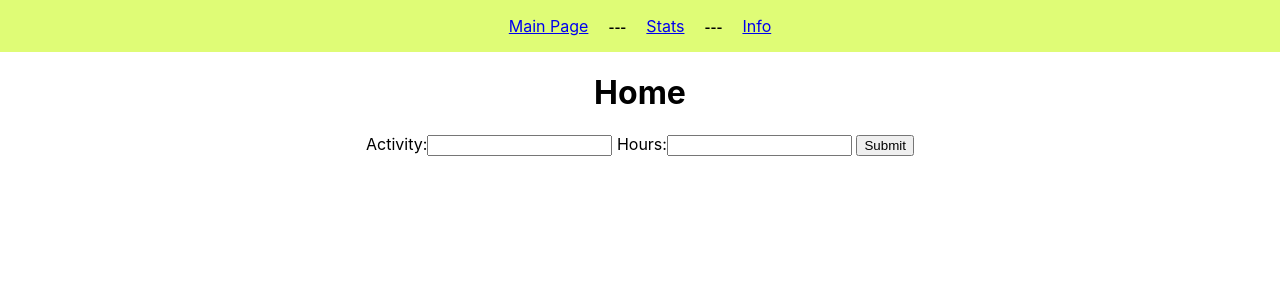
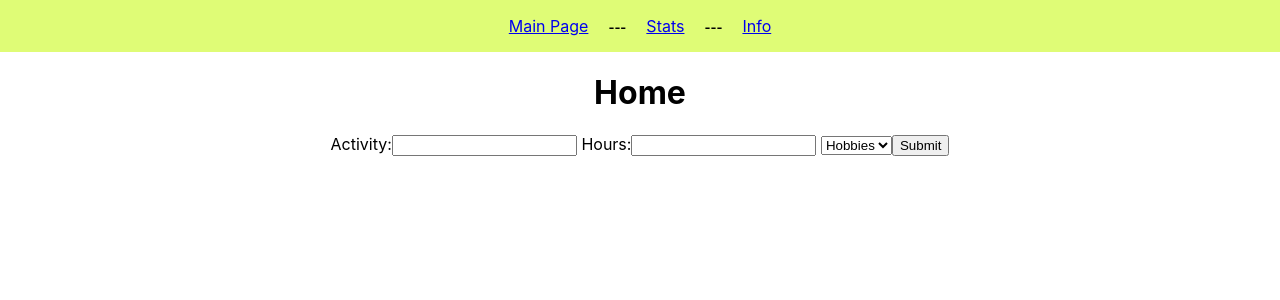
Before and after one commit to masisoranummi/react-htyo, a React (Create React App) app: page / in a window 1280 px wide. Shown: the top 300 px of the page. Built offline with nearby package versions, Linux system fonts and the light colour scheme; data requests are answered from the project's data file.

Commit message:
add contexts

```diff
--- a/db.json
+++ b/db.json
@@ -1,14 +1,44 @@
 {
   "posts": [
     {
-            "activity": "testing",
+      "activity": "Creating react project",
       "time": 5,
-            "id": 1
+      "id": 1,
+      "contextId": 2
     },
     {
-            "activity": "playing",
+      "activity": "Playing videogames",
       "time": 7,
-            "id": 2
+      "id": 2,
+      "contextId": 1
+    },
+    {
+      "activity": "Writing",
+      "time": "3",
+      "contextId": 4,
+      "id": 3
+    }
+  ],
+  "contexts": [
+    {
+      "id": 1,
+      "title": "Hobbies"
+    },
+    {
+      "id": 2,
+      "title": "School"
+    },
+    {
+      "id": 3,
+      "title": "Rest"
+    },
+    {
+      "id": 4,
+      "title": "Chores"
+    },
+    {
+      "id": 5,
+      "title": "Other"
     }
   ]
 }
--- a/src/App.js
+++ b/src/App.js
@@ -11,20 +11,6 @@ class App extends React.Component {
         this.state = {
             answer: "",
         };
-        this.addData = this.addData.bind(this);
-    }
-
-    addData() {
-        fetch("http://127.0.0.1:3010/posts/1", {
-            method: "PUT",
-            headers: { "Content-Type": "application/json" },
-            body: JSON.stringify({ author: "Masi" }),
-        })
-            .then((resp) => resp.json())
-            .then((data) => {
-                this.setState({ answer: data.author });
-                console.log(data);
-            });
     }
 
     render() {
--- a/src/HomeComponent.js
+++ b/src/HomeComponent.js
@@ -1,10 +1,33 @@
-import { useState } from "react";
+import { useState, useEffect } from "react";
 
 function HomeComponent() {
     const [current, setCurrent] = useState("");
     const [time, setTime] = useState("");
+    const [contexts, setContexts] = useState([]);
+    const [newContexts, setNewContexts] = useState([]);
+    const [currentcontext, setCurrentContext] = useState([]);
+    const [loading, setLoading] = useState(true);
     console.log(current);
     console.log(time);
+    useEffect(() => {
+        fetch("http://localhost:3010/contexts")
+            .then((response) => response.json())
+            .then((data) => {
+                if (loading) {
+                    setLoading(false);
+                    for (let i = 0; i < data.length; i++) {
+                        setContexts((contexts) => [...contexts, data[i]]);
+                        setNewContexts((newContexts) => [
+                            ...newContexts,
+                            <option key={i} value={data[i].title}>
+                                {data[i].title}
+                            </option>,
+                        ]);
+                        console.log(data[i].title);
+                    }
+                }
+            });
+    }, [loading]);
     function handleActivity(event) {
         setCurrent(event.target.value);
         event.preventDefault();
@@ -13,11 +36,25 @@ function HomeComponent() {
         setTime(event.target.value);
         event.preventDefault();
     }
+    function handleContext(event) {
+        setCurrentContext(event.target.value);
+        event.preventDefault();
+    }
     function handleSubmit() {
+        let currentId = 0;
+        for (let i = 0; i < contexts.length; i++) {
+            if (contexts[i].title === currentcontext) {
+                currentId = contexts[i].id;
+            }
+        }
         fetch("http://127.0.0.1:3010/posts", {
             method: "POST",
             headers: { "Content-Type": "application/json" },
-            body: JSON.stringify({ activity: current, time: time }),
+            body: JSON.stringify({
+                activity: current,
+                time: time,
+                contextId: currentId,
+            }),
         })
             .then((resp) => resp.json())
             .then((data) => {
@@ -51,6 +88,10 @@ function HomeComponent() {
                         onChange={handleTime}
                     />{" "}
                 </label>
+                <select onChange={handleContext}>
+                    value={currentcontext}
+                    {newContexts}
+                </select>
                 <input type="submit" value="Submit" />
             </form>
         </>
--- a/src/StatsComponent.js
+++ b/src/StatsComponent.js
@@ -8,17 +8,21 @@ class StatsComponent extends React.Component {
             stats: [],
             newstats: [],
         };
+        this.fetchData = this.fetchData.bind(this);
     }
 
     componentDidMount() {
-        const activityArr = [];
         if (this.state.loading) {
             fetch("http://localhost:3010/posts")
                 .then((response) => response.json())
                 .then((data) => {
-                    this.setState({ stats: data });
-                })
-                .then(() => {
+                    this.setState({ stats: data }, () => this.fetchData());
+                });
+        }
+    }
+
+    fetchData() {
+        const activityArr = [];
         console.log(this.state.stats);
         for (let i = 0; i < this.state.stats.length; i++) {
             activityArr.push(
@@ -31,8 +35,6 @@ class StatsComponent extends React.Component {
         this.setState({ loading: false });
         console.log(activityArr);
         this.setState({ newstats: [...activityArr] });
-                });
-        }
     }
 
     render() {
--- a/src/index.js
+++ b/src/index.js
@@ -1,15 +1,11 @@
-import React from 'react';
-import ReactDOM from 'react-dom/client';
-import './index.css';
-import App from './App';
-import reportWebVitals from './reportWebVitals';
+import React from "react";
+import ReactDOM from "react-dom/client";
+import "./index.css";
+import App from "./App";
+import reportWebVitals from "./reportWebVitals";
 
-const root = ReactDOM.createRoot(document.getElementById('root'));
-root.render(
-  <React.StrictMode>
-    <App />
-  </React.StrictMode>
-);
+const root = ReactDOM.createRoot(document.getElementById("root"));
+root.render(<App />);
 
 // If you want to start measuring performance in your app, pass a function
 // to log results (for example: reportWebVitals(console.log))
```
Lines whose indentation alone changed are shown as unchanged.
